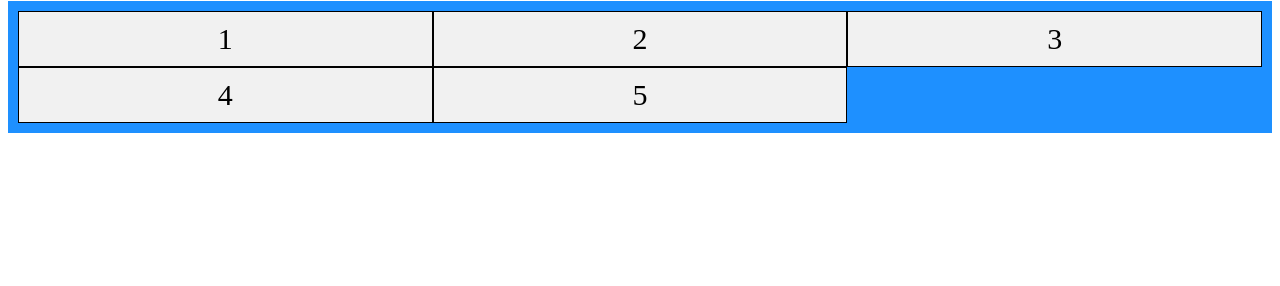
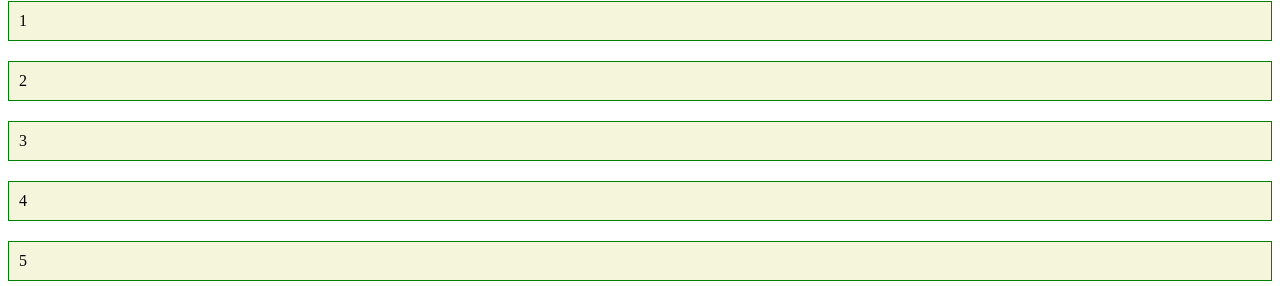
Before and after one commit to nina-arcel/WebProg-IT242-HTML-Lessons, a plain HTML site: page introduction/index.html in a window 1280 px wide. Shown: the part 887-1173 px from the top of the page. Before the commit the page ends 1028 px from the top, so only its background shows below. Drawn offline with Linux system fonts and the light colour scheme.

Commit message:
modified css-grid

```diff
--- a/introduction/css/css-grid.css
+++ b/introduction/css/css-grid.css
@@ -1,13 +1,19 @@
 .container {
   display: grid;
-  grid-template-columns: auto auto auto;
-  background-color: dodgerblue;
+  grid-template-columns: repeat(12, [col-start] 1fr);
+  gap: 20px;
+}
+
+nav ul {
+  list-style: none;
+  margin: 0;
+  padding: 0;
+}
+
+/* Mobile first */
+.container > * {
+  border: 1px solid green;
+  background-color: beige;
   padding: 10px;
+  grid-column: col-start / span 12;
 }
-.container div {
-  background-color: #f1f1f1;
-  border: 1px solid black;
-  padding: 10px;
-  font-size: 30px;
-  text-align: center;
-}
```
